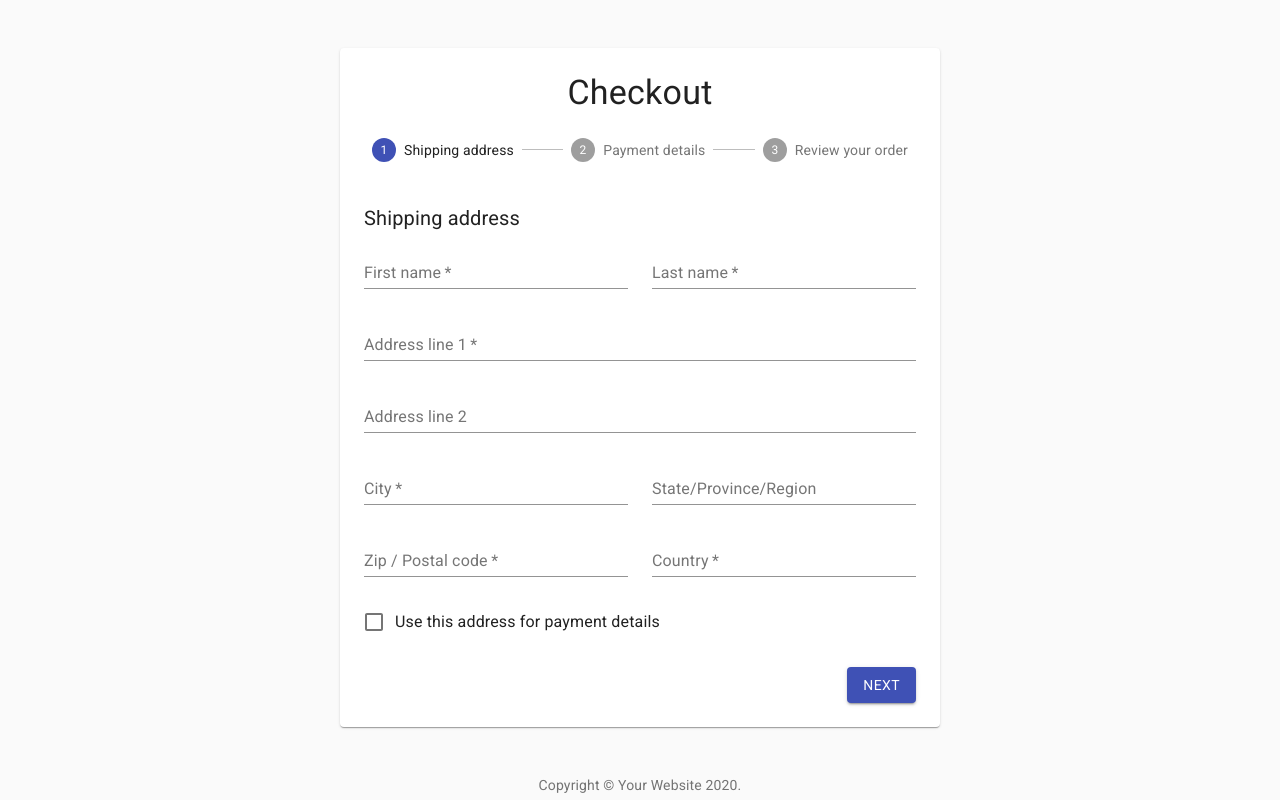
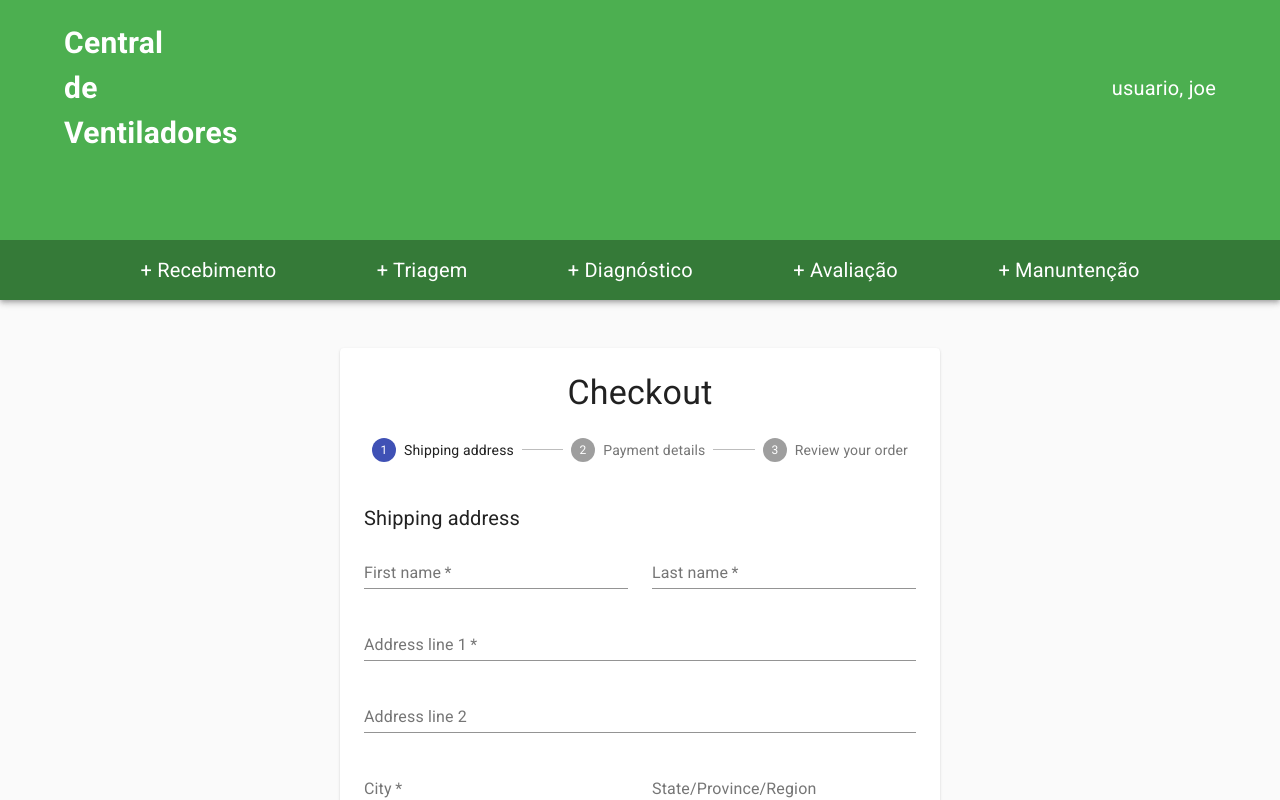
Before and after one commit to FeliciLab/gestao-ventiladores-front, a React (Create React App) app: page /Form/new in a window 1280 px wide. Shown: the top 800 px of the page. Built offline with nearby package versions, Linux system fonts and the light colour scheme.

Commit message:
Voltando ao código anterior u.ú

```diff
--- a/src/pages/Form/Checkout.js
+++ b/src/pages/Form/Checkout.js
@@ -144,7 +144,45 @@ export default function Checkout() {
   return (
     <React.Fragment>
       <CssBaseline />
+      <AppBar position="absolute" className={classes.appBar}>
+        <Toolbar className={classes.toolbar}>
+          <div className={classes.divTitle}>
+            <Typography className={classes.text} noWrap>
+              Central
+              <br /> de
+              <br /> Ventiladores
+            </Typography>
+          </div>
+          <div className={classes.divUser}>
+            <Typography className={classes.textUser} noWrap>
+              usuario, joe
+            </Typography>
+          </div>
+        </Toolbar>
+        <div className={classes.appBarFooter}>
+          <div className={classes.divTextFooter}>
+            <Typography className={classes.textFooter} noWrap>
+              + Recebimento
+            </Typography>
 
+            <Typography className={classes.textFooter} noWrap>
+              + Triagem
+            </Typography>
+
+            <Typography className={classes.textFooter} noWrap>
+              + Diagnóstico
+            </Typography>
+
+            <Typography className={classes.textFooter} noWrap>
+              + Avaliação
+            </Typography>
+
+            <Typography className={classes.textFooter} noWrap>
+              + Manuntenção
+            </Typography>
+          </div>
+        </div>
+      </AppBar>
 
       <main className={classes.layout}>
         <Paper className={classes.paper}>
```
